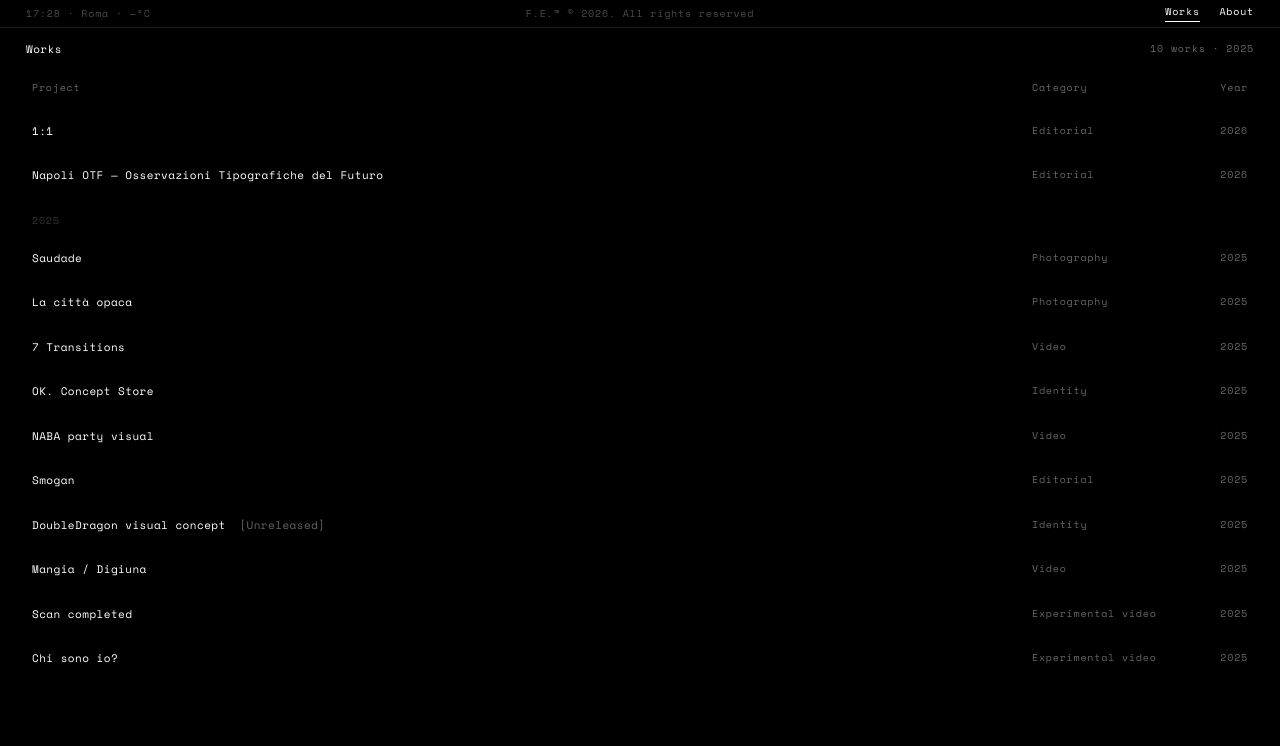
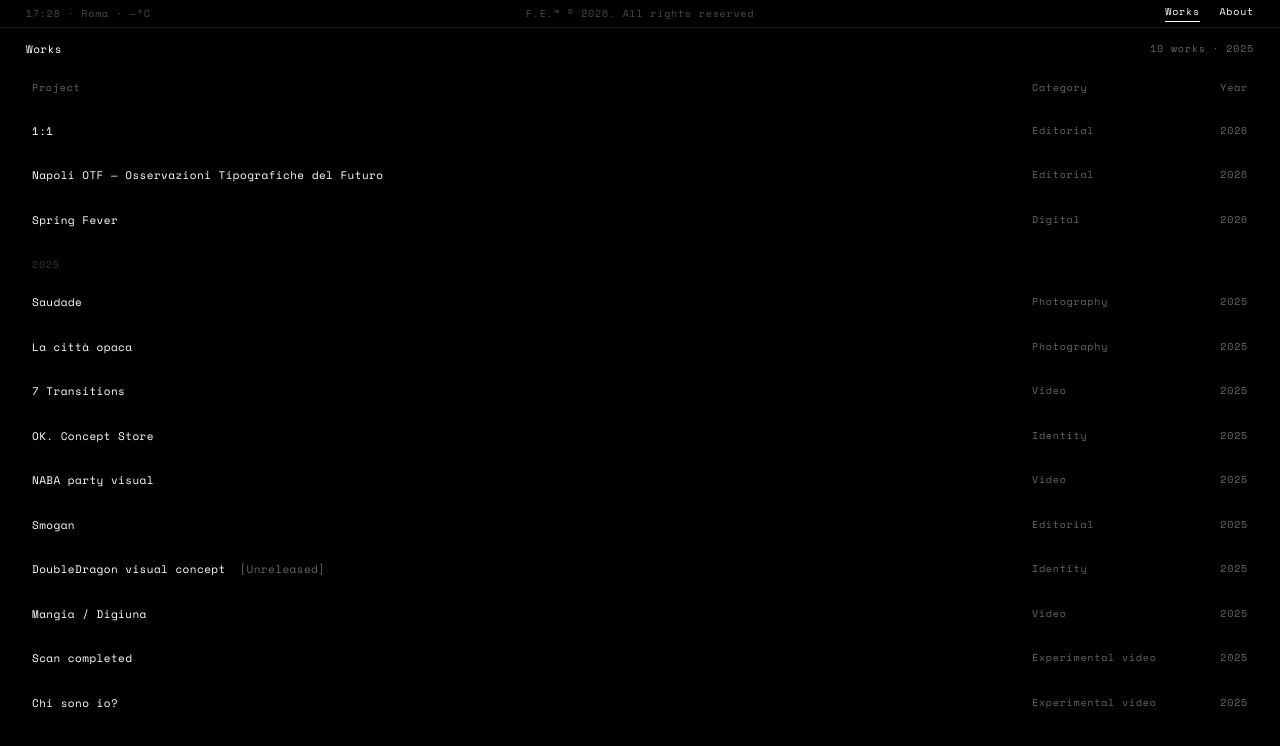
Before and after one commit to francescoevangelista/portfolio, a Next.js app: page / in a window 1280 px wide. Shown: the top 746 px of the page. Built offline with nearby package versions, Linux system fonts and the light colour scheme; no server answers.

Commit message:
add Spring Fever 2026 event website

```diff
--- a/data/portfolio.ts
+++ b/data/portfolio.ts
@@ -8,6 +8,7 @@ export type Project = {
   category: string
   type: string
   description: string
+  url?: string
   gallery_images?: string[]
   videos?: string[]
   exhibited?: { venue: string; city: string; year: number; show?: string }[]
@@ -15,6 +16,7 @@ export type Project = {
   awarded?: { name: string; year: number; result: string; collaborators?: string }[]
   unreleased?: boolean
 }
+
 
 export const projects: Project[] = [
   {
@@ -47,7 +49,6 @@ export const projects: Project[] = [
       { venue: "Lanificio", city: "Roma", year: 2025, show: "MARTE Live Semifinal" }
     ]
   },
-
   {
     id: 2, slug: "la-citta-opaca",
     title: "La città opaca",
@@ -97,7 +98,8 @@ export const projects: Project[] = [
       "/works/ok-concept-store/9.JPG",
       "/works/ok-concept-store/10.JPG",
     ],
-    videos: ["/works/ok-concept-store/0.mp4",
+    videos: [
+      "/works/ok-concept-store/0.mp4",
       "/works/ok-concept-store/1.mp4",
     ],
   },
@@ -135,7 +137,8 @@ export const projects: Project[] = [
       "/works/doubledragon/2.png",
       "/works/doubledragon/3.png",
     ],
-    videos: ["/works/doubledragon/4.mov",
+    videos: [
+      "/works/doubledragon/4.mov",
       "/works/doubledragon/5.mov",
     ],
     unreleased: true
@@ -193,7 +196,8 @@ export const projects: Project[] = [
     role: "Graphic design, art direction, thesis",
     category: "Editorial", type: "Thesis project",
     description: "Thesis project on visual homogenization in social media. How algorithmic culture flattens aesthetic identity into a single smooth surface.",
-    videos: ["/works/1-1/Flat_Libro_Teorico.mp4",
+    videos: [
+      "/works/1-1/Flat_Libro_Teorico.mp4",
       "/works/1-1/Plexi.mp4",
       "/works/1-1/sito.mp4"
     ],
@@ -208,4 +212,14 @@ export const projects: Project[] = [
     videos: ["/works/napoli-otf/Napoli_OTF_gif.mp4"],
     exhibited: [{ venue: "La Santissima Community Hub", city: "Napoli", year: 2026, show: "DESINA 04" }]
   },
+  {
+    id: 15, slug: "spring-fever",
+    title: "Spring Fever",
+    year: 2026, client: "NABA Roma",
+    role: "Web design, development, art direction, event production",
+    category: "Digital", type: "Event website",
+    description: "Event hub for Spring Fever NABA Roma party, 24 Apr 2026. Tickets, ARCI membership, lineup and info consolidated into one designed experience.",
+    url: "https://spring-fever-teal.vercel.app/",
+    videos: ["/works/spring-fever/1.mp4"],
+  },
 ]
```
Also changed, not shown: 1 other file (tests, documents, lock files or other folders).
